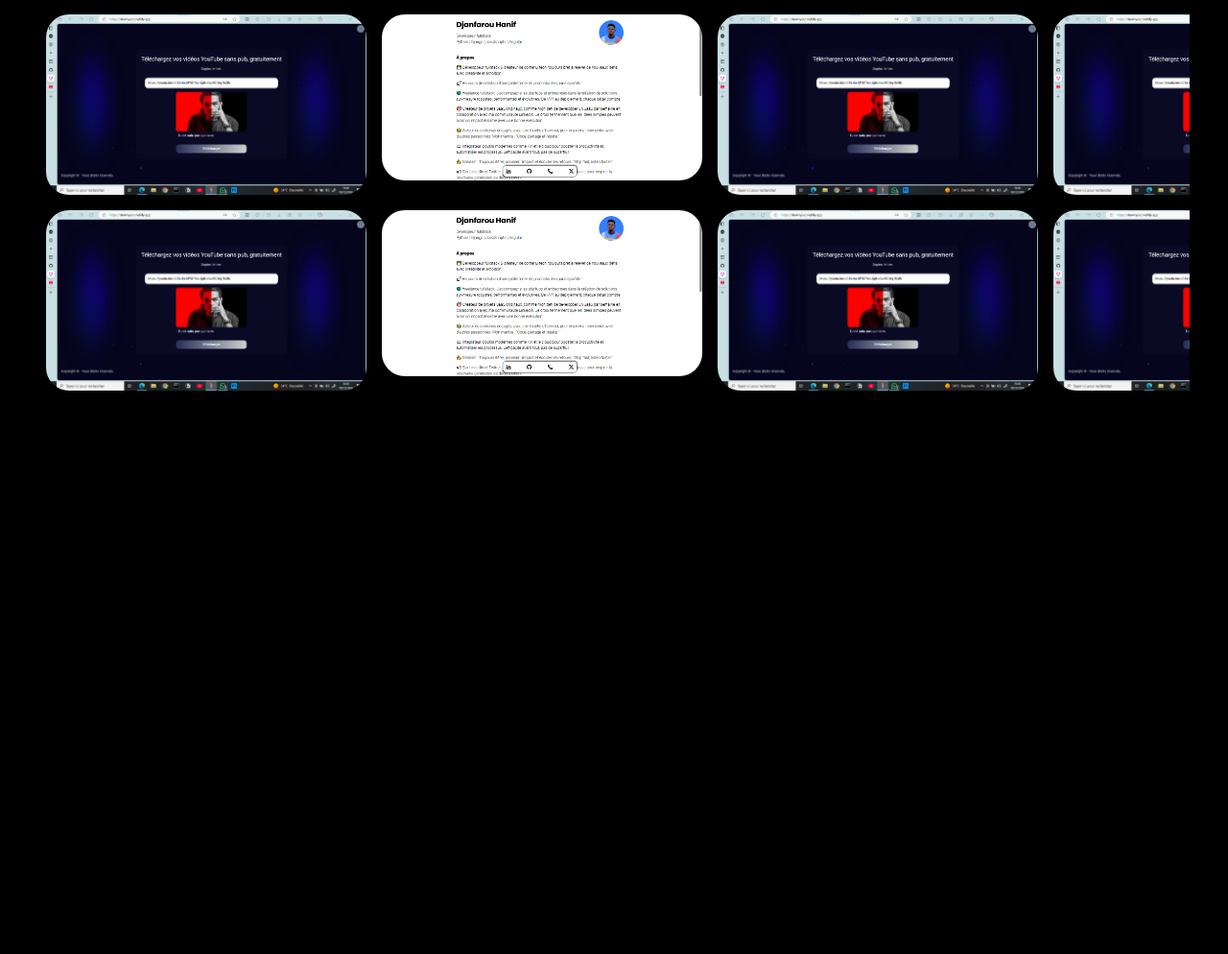
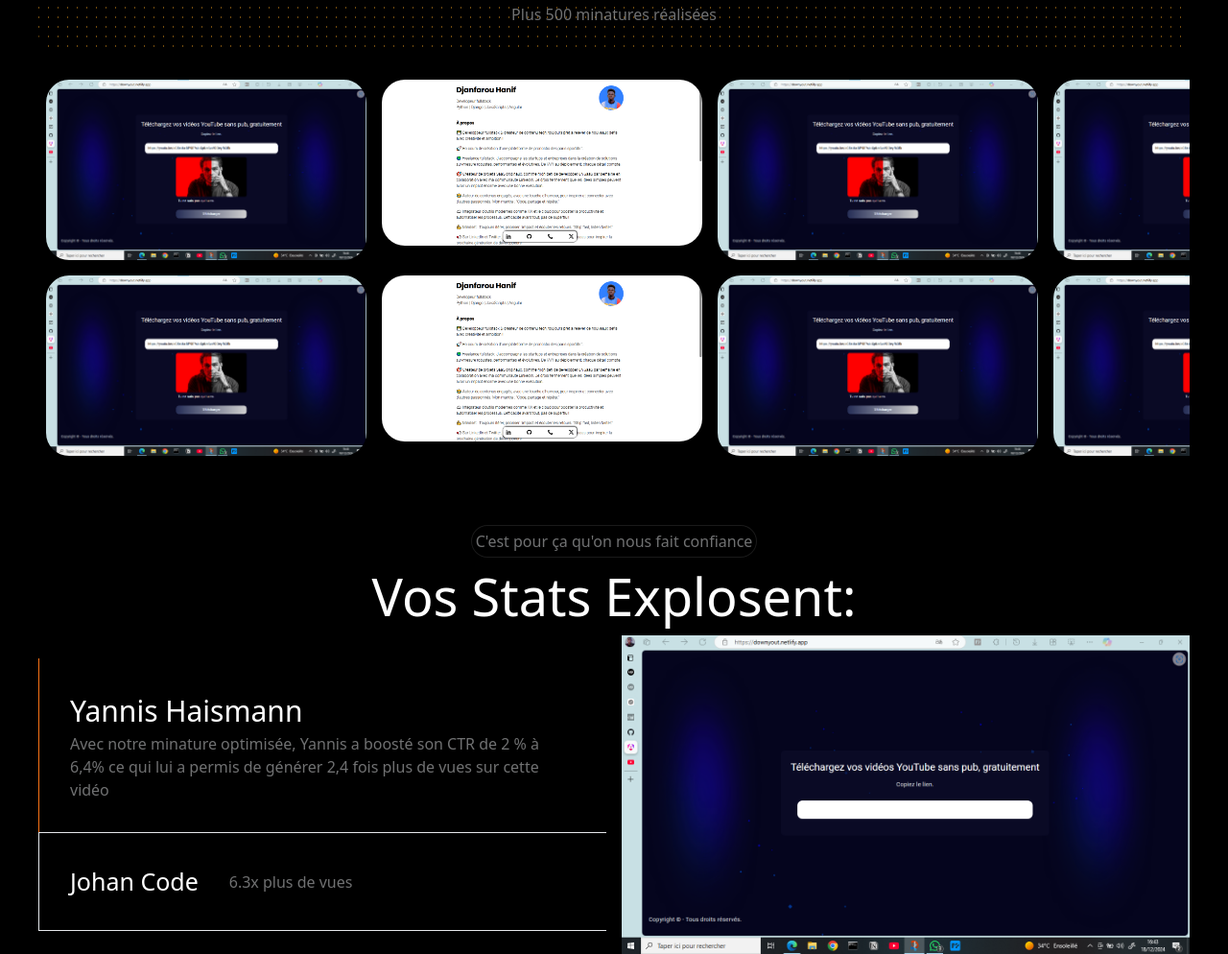
Before and after one commit to Djanfarouhanif/LandingCraft, a website: page page1/index.html in a window 1280 px wide. Shown: the part 782-1776 px from the top of the page at 96% size. Before the commit the page ends 1221 px from the top, so only its background shows below. Drawn offline with Linux system fonts and the light colour scheme.

Commit message:
creation 3eme parte

```diff
--- a/page1/index.html
+++ b/page1/index.html
@@ -41,7 +41,7 @@
       <!-- 1111 -->
         <div class="b  min-w-min-screen p-6 rounded-b-2xl   flex flex-col items-center gap-20 ">
           <!-- --------------- nav bar ----------------------------- -->
-           <div class="flex gap-7 p-3  rounded-3xl">
+           <div class="flex gap-7 p-3  rounded-3xl bg-black/75 border border-white/10">
             <!-- Logo -->
             <div class="text-button">MiniaMaker.ia</div>
             <!-- Corpt du navbar -->
@@ -61,7 +61,7 @@
            <!-- ------------------ body 1--------------------- -->
             <div class=" flex flex-col gap-8 items-center justify-center">
               <!-- Offre de lancement -->
-              <div class="flex items-center gap-2">
+              <div class="flex items-center gap-2 bg-black/75 border border-white/10 p-1 rounded-3xl">
                 <div class="w-2 h-2 bg-button rounded-full"></div>
                 <div class="text-nav-color flex gap-2"><span>Offre de lancemment </span> <span class="text-text">03 10 40 30</span></div>
               </div>
@@ -75,6 +75,8 @@
                   <button class="w-[230px] text-text bg-gradient-to-b from-orange-500 to-orange-400/75 to-99% p-2 rounded-lg ">Je veux ma minature</button>
                   <button class="w-[230px] text-text bg-gradient-to-t from-[rgb(19,19,19)] from-50% to-[rgb(37,36,37)] to-90%  p-2 rounded-lg" >Je réserve un appel</button>
                </div>
+
+               <div class="text-nav-color text-center">Plus 500 minatures réalisées</div>
             </div>
         </div>
         <!-- 222222 -->
@@ -115,7 +117,33 @@
 
         </div>
         <!-- 333333 -->
-        <div></div>
+        <div class="min-w-min-screen flex flex-col items-center r pt-10">
+          <div class="flex items-center gap-2 bg-black/75 border border-white/10 p-1 rounded-3xl">
+            <div class="text-nav-color flex gap-2">C'est pour ça qu'on nous fait confiance</div>
+          </div>
+
+          <div class="text-text text-[54px]"> Vos Stats Explosent: </div>
+
+          <div class="grid grid-cols-2 gap-4 items-center">
+              <div>
+                  <div class=" border-l border-orange-500 p-8">
+                    <h1 class="text-text text-[30px] ">Yannis Haismann</h1>
+                    <p class="text-nav-color">Avec notre minature optimisée, Yannis a boosté son CTR de 2 % à 6,4% ce qui lui a permis de générer 2,4 fois plus de vues sur cette vidéo</p>
+                  </div>
+                  <div class="border border-r-0 p-8 flex  items-center gap-8">
+                      <h1 class="text-text  text-[25px]">Johan Code </h1>
+                      <p class="text-nav-color">6.3x plus de vues</p>
+                  </div>
+              </div>
+              <!-- img  -->
+              <div>
+                <img src="./image/11.png" alt="">
+              </div>
+          </div>
+        </div>
+
+        <!-- 4444 -->
+         <div></div>
     </div>
   </body>
 </html>
```
Also changed, not shown: src/output.css.
